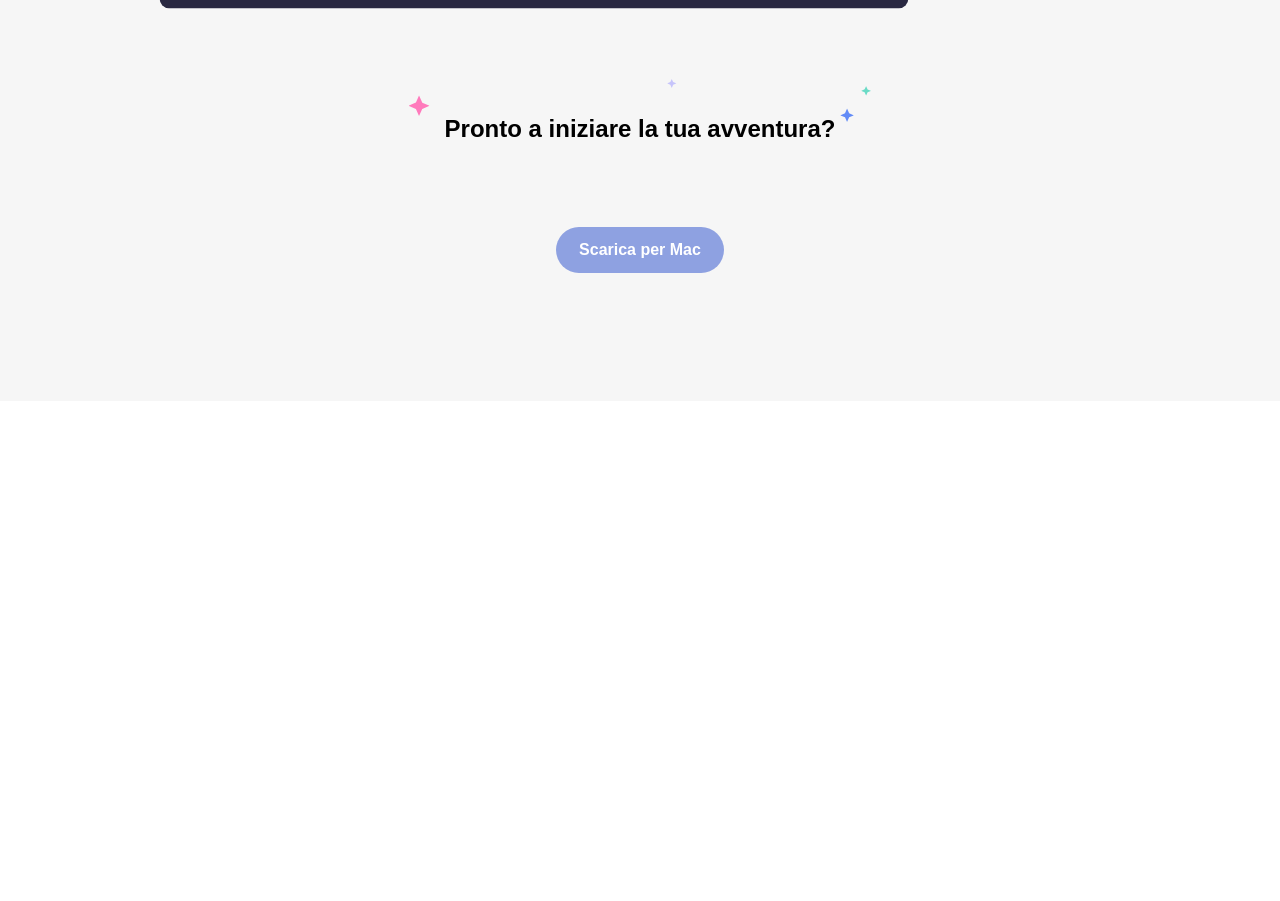
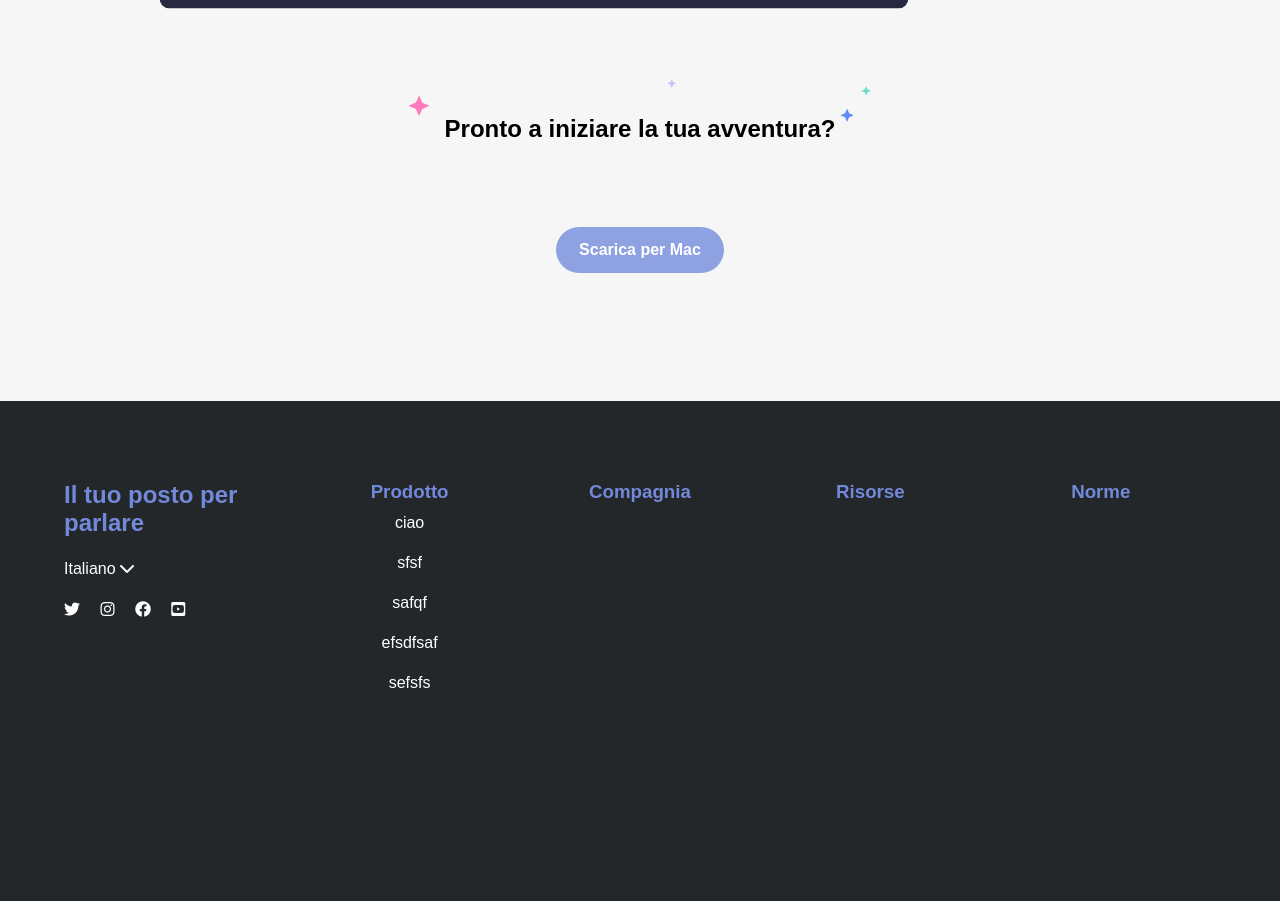
Before and after one commit to Daniele-Simonetti/htmlcss-discord, a plain HTML site: page index.html in a window 1280 px wide. Shown: the part 3499-4400 px from the top of the page. Before the commit the page ends 3900 px from the top, so only its background shows below. Drawn offline with Linux system fonts and the light colour scheme.

Commit message:
testing footer

```diff
--- a/css/style.css
+++ b/css/style.css
@@ -202,3 +202,45 @@ a.btn.dark:focus {
 .last-btn {
   display: block;
 }
+
+/* footer */
+/* layout footer */
+footer {
+  background-color: #23272A;
+  width: 100%;
+  height: 500px;
+}
+
+.footer.float {
+  width: calc(100% / 5);
+}
+
+.footer-title {
+  color: #7289DA;
+}
+
+.footer-text {
+  color: white;
+  line-height: 4em;
+}
+
+.footer-sec {
+  width: 90%;
+  margin: 0 auto;
+  padding-top: 5em;
+}
+
+.nav-menu.footer-nav {
+  color: white;
+  list-style-type: none;
+}
+
+.list-footer {
+  text-align: center;
+}
+
+.nav-menu-footer {
+  list-style-type: none;
+  line-height: 2.5em;
+  color: white;
+}
--- a/index.html
+++ b/index.html
@@ -5,6 +5,7 @@
   <meta http-equiv="X-UA-Compatible" content="IE=edge">
   <meta name="viewport" content="width=device-width, initial-scale=1.0">
   <link href=“http://fonts.cdnfonts.com/css/whitney-2” rel=“stylesheet”>
+  <link rel="stylesheet" href="https://cdnjs.cloudflare.com/ajax/libs/font-awesome/6.0.0-beta2/css/all.min.css" integrity="sha512-YWzhKL2whUzgiheMoBFwW8CKV4qpHQAEuvilg9FAn5VJUDwKZZxkJNuGM4XkWuk94WCrrwslk8yWNGmY1EduTA==" crossorigin="anonymous" referrerpolicy="no-referrer" />
   <link rel="stylesheet" href="css/style.css">
   <title>Discord</title>
 </head>
@@ -114,12 +115,48 @@
           <span class="last-btn"><a href="#" class="btn big blue">Scarica per Mac</a></span>
         </div>
       </div>
-
     </section>
   </main>
 <!-- /main section -->
 
+<!-- footer -->
+  <footer>
+    <div class="clearfix footer-sec">
+      <!-- first column footer -->
+      <div class="footer float">
+        <h2 class="footer-title">Il tuo posto per parlare</h2>
+        <p class="footer-text">Italiano <i class="fas fa-chevron-down"></i></p>
+        <ul class="nav-menu footer-nav">
+          <li><i class="fab fa-twitter"></i></li>
+          <li><i class="fab fa-instagram"></i></li>
+          <li><i class="fab fa-facebook"></i></li>
+          <li><i class="fab fa-youtube-square"></i></li>
+        </ul>
+      </div>
 
-  <footer></footer>
+      <!-- columns list item -->
+      <div class="footer float list-footer">
+        <h3 class="footer-title">Prodotto</h3>
+          <ul class="nav-menu-footer">
+            <li>ciao</li>
+            <li>sfsf</li>
+            <li>safqf</li>
+            <li>efsdfsaf</li>
+            <li>sefsfs</li>
+          </ul>
+      </div>
+      <div class="footer float list-footer">
+        <h3 class="footer-title">Compagnia</h3>
+      </div>
+      <div class="footer float list-footer">
+        <h3 class="footer-title">Risorse</h3>
+      </div>
+      <div class="footer float list-footer">
+        <h3 class="footer-title">Norme</h3>
+      </div>
+
+    </div>
+
+  </footer>
 </body>
 </html>
```
